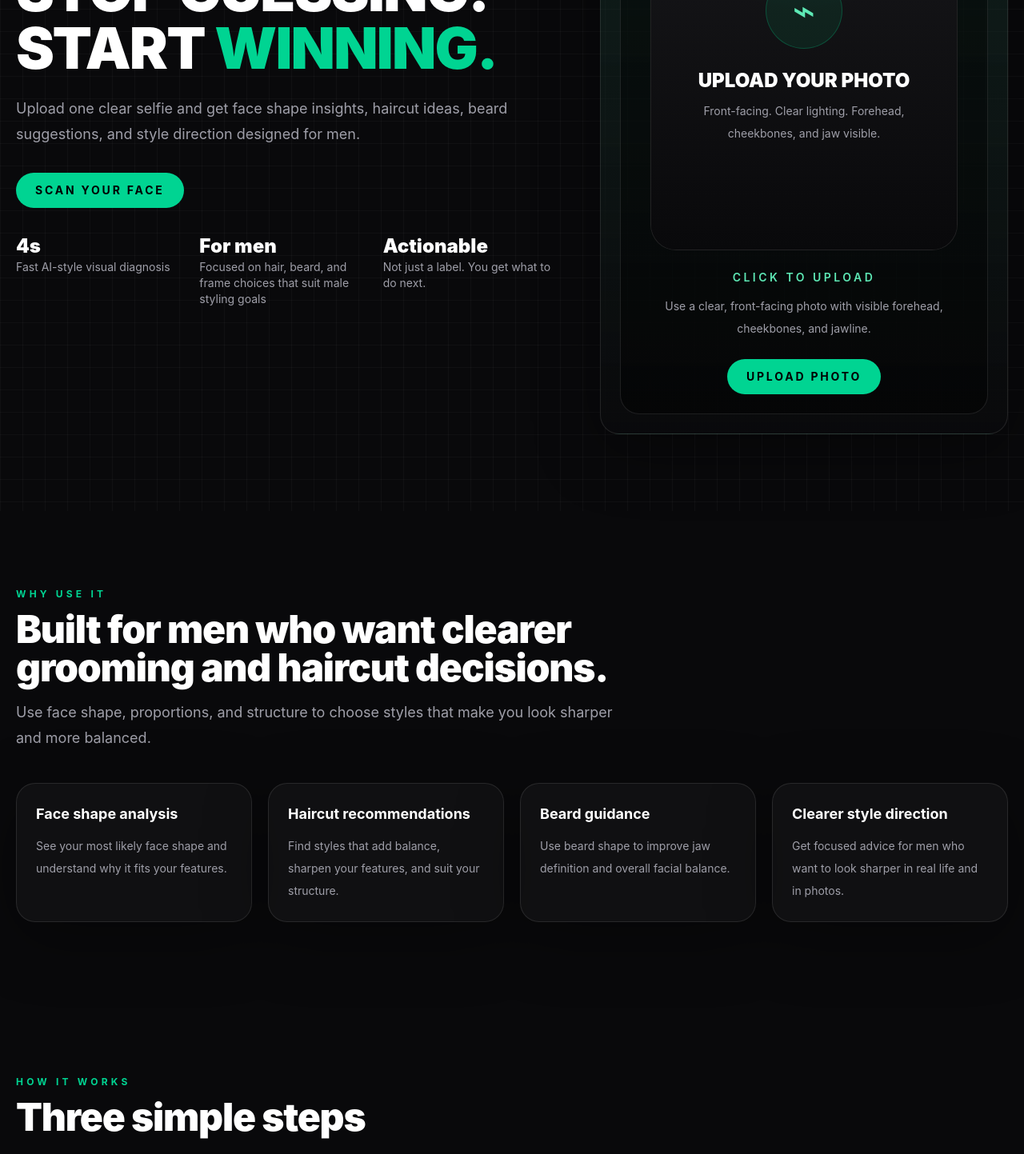
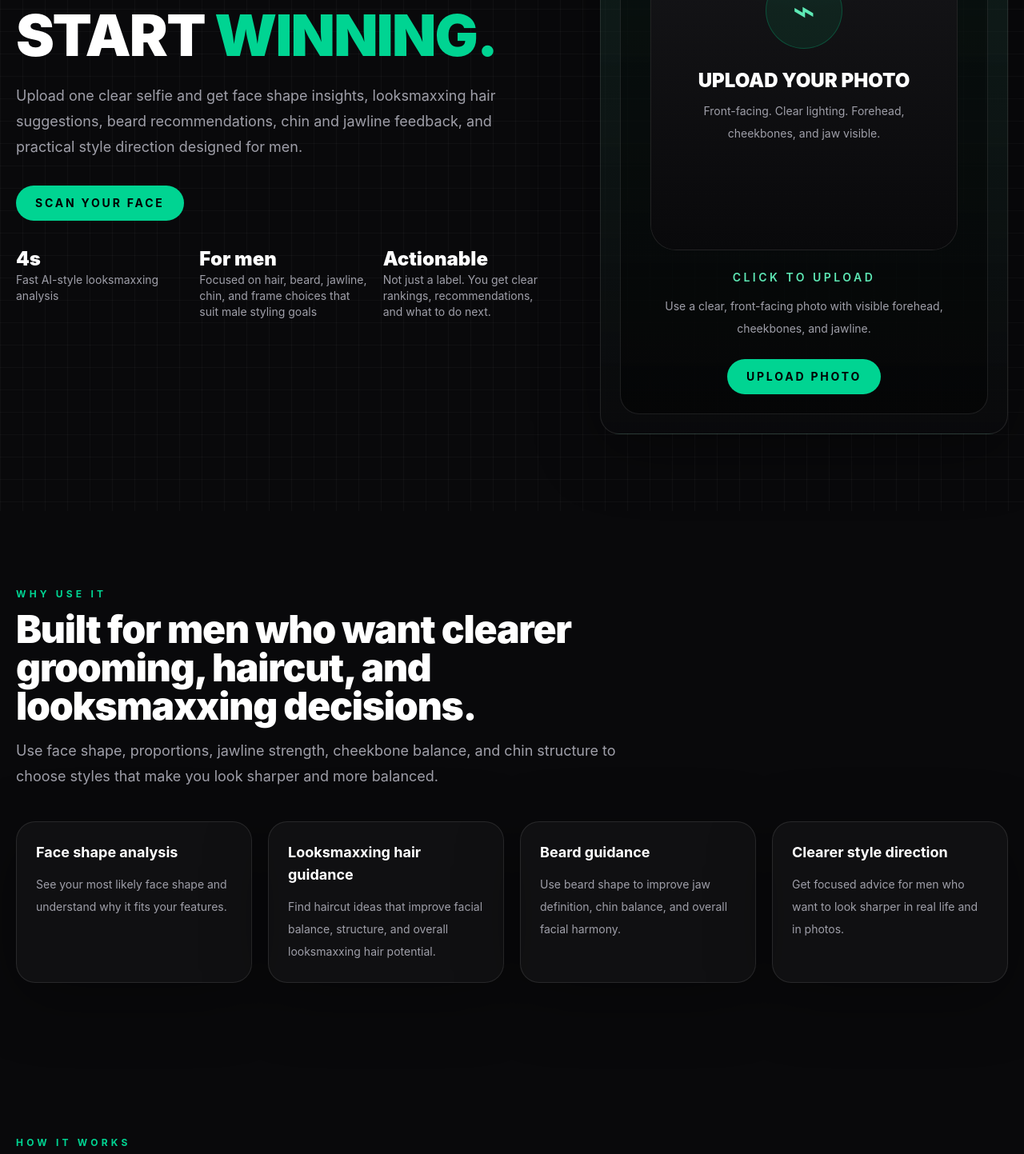
Before and after one commit to AOKA666/looksmaxxing-hair-ai, a Next.js app: page / in a window 1280 px wide. Shown: the part 420-1863 px from the top of the page at 80% size. Built offline with nearby package versions, Linux system fonts and the light colour scheme.

Commit message:
feat: expand looksmaxxing keyword coverage

```diff
--- a/src/app/blog/page.tsx
+++ b/src/app/blog/page.tsx
@@ -5,7 +5,7 @@ import { blogPosts } from "@/lib/site-data"
 
 export const metadata: Metadata = {
   title: "Blog | Looksmaxxing Hair AI",
-  description: "Face shape, haircut, and beard guides for men who want clearer grooming decisions.",
+  description: "Face shape, looksmaxxing hair, beard, chin, and facial feature guides for men who want clearer grooming decisions and stronger rankings.",
 }
 
 export default function BlogPage() {
--- a/src/app/layout.tsx
+++ b/src/app/layout.tsx
@@ -3,9 +3,9 @@ import "./globals.css"
 import { SiteChrome } from "@/components/site-chrome"
 
 export const metadata: Metadata = {
-  title: "Looksmaxxing Hair AI | Face Shape, Haircut & Beard Analysis for Men",
+  title: "Looksmaxxing Hair AI | Face Shape, Haircut, Rating & Beard Analysis for Men",
   description:
-    "Looksmaxxing Hair AI helps men analyze face shape and get stronger haircut, beard, and grooming direction from a premium AI-style experience.",
+    "Looksmaxxing Hair AI helps men analyze face shape, looksmaxxing hair potential, jawline and chin structure, and get a practical looksmaxxing rating with haircut, beard, and grooming direction.",
   metadataBase: new URL("https://looksmaxxing-hair-ai.vercel.app"),
 }
 
--- a/src/app/page.tsx
+++ b/src/app/page.tsx
@@ -6,8 +6,8 @@ import { faceShapeCards, blogPosts } from "@/lib/site-data"
 
 const features = [
   ["Face shape analysis", "See your most likely face shape and understand why it fits your features."],
-  ["Haircut recommendations", "Find styles that add balance, sharpen your features, and suit your structure."],
-  ["Beard guidance", "Use beard shape to improve jaw definition and overall facial balance."],
+  ["Looksmaxxing hair guidance", "Find haircut ideas that improve facial balance, structure, and overall looksmaxxing hair potential."],
+  ["Beard guidance", "Use beard shape to improve jaw definition, chin balance, and overall facial harmony."],
   ["Clearer style direction", "Get focused advice for men who want to look sharper in real life and in photos."],
 ]
 
@@ -29,7 +29,7 @@ export default function HomePage() {
             Start <span className="text-emerald-400">winning.</span>
           </h1>
           <p className="mt-6 max-w-2xl text-lg leading-8 text-zinc-400">
-            Upload one clear selfie and get face shape insights, haircut ideas, beard suggestions, and style direction designed for men.
+            Upload one clear selfie and get face shape insights, looksmaxxing hair suggestions, beard recommendations, chin and jawline feedback, and practical style direction designed for men.
           </p>
           <div className="mt-8 flex flex-wrap gap-4">
             <UploadTriggerButton inputId="home-upload-input">Scan your face</UploadTriggerButton>
@@ -37,15 +37,15 @@ export default function HomePage() {
           <div className="mt-8 grid max-w-2xl grid-cols-1 gap-4 text-sm text-zinc-400 sm:grid-cols-3">
             <div>
               <p className="text-2xl font-black text-white">4s</p>
-              <p>Fast AI-style visual diagnosis</p>
+              <p>Fast AI-style looksmaxxing analysis</p>
             </div>
             <div>
               <p className="text-2xl font-black text-white">For men</p>
-              <p>Focused on hair, beard, and frame choices that suit male styling goals</p>
+              <p>Focused on hair, beard, jawline, chin, and frame choices that suit male styling goals</p>
             </div>
             <div>
               <p className="text-2xl font-black text-white">Actionable</p>
-              <p>Not just a label. You get what to do next.</p>
+              <p>Not just a label. You get clear rankings, recommendations, and what to do next.</p>
             </div>
           </div>
         </div>
@@ -55,8 +55,8 @@ export default function HomePage() {
 
       <Section
         eyebrow="Why use it"
-        title="Built for men who want clearer grooming and haircut decisions."
-        description="Use face shape, proportions, and structure to choose styles that make you look sharper and more balanced."
+        title="Built for men who want clearer grooming, haircut, and looksmaxxing decisions."
+        description="Use face shape, proportions, jawline strength, cheekbone balance, and chin structure to choose styles that make you look sharper and more balanced."
       >
         <div className="grid gap-5 md:grid-cols-2 xl:grid-cols-4">
           {features.map(([title, description]) => (
@@ -71,7 +71,7 @@ export default function HomePage() {
       <Section
         eyebrow="How it works"
         title="Three simple steps"
-        description="Upload a photo, review your analysis, and use the recommendations to improve your look."
+        description="Upload a photo, review your face analysis and looksmaxxing rating signals, and use the recommendations to improve your look."
       >
         <div className="grid gap-5 md:grid-cols-3">
           {steps.map((step, index) => (
@@ -126,11 +126,11 @@ export default function HomePage() {
       <Section
         eyebrow="Explore"
         title="Go deeper into the style advice that fits you best"
-        description="Browse focused pages for face shape analysis, haircut ideas, and beard recommendations."
+        description="Browse focused pages for face shape analysis, looksmaxxing hair ideas, beard recommendations, and practical facial feature guidance."
       >
         <div className="grid gap-5 md:grid-cols-3">
           {[
-            ["/result", "Your Result", "See how your face shape result turns into haircut, beard, and style advice."],
+            ["/result", "Your Result", "See how your face shape result turns into haircut, beard, style advice, and a practical looksmaxxing rating view."],
             ["/mens-hairstyles-by-face-shape", "Men's Hairstyles by Face Shape", "Compare haircut ideas for square, oval, round, and oblong face shapes."],
             ["/beard-styles-by-face-shape", "Beard Styles by Face Shape", "Find beard styles that improve balance and sharpen your features."],
           ].map(([href, title, description]) => (
--- a/src/lib/site-data.ts
+++ b/src/lib/site-data.ts
@@ -11,7 +11,7 @@ export const blogPosts: BlogPost[] = [
   {
     slug: "best-haircuts-for-square-face-men",
     title: "Best Haircuts for Square Face Men",
-    description: "Haircuts that sharpen a strong jawline without making a square face look too boxy.",
+    description: "Haircuts that sharpen a strong jawline without making a square face look too boxy, especially for looksmaxxing hair goals.",
     category: "Haircuts",
     date: "2026-04-13",
     content: [
@@ -23,7 +23,7 @@ export const blogPosts: BlogPost[] = [
   {
     slug: "oval-vs-oblong-face-male",
     title: "Oval vs Oblong Face Male",
-    description: "The difference that changes haircut advice fast if your face already leans long.",
+    description: "The difference that changes haircut advice, jawline balance, and face rankings fast if your face already leans long.",
     category: "Face Shape",
     date: "2026-04-13",
     content: [
@@ -35,7 +35,7 @@ export const blogPosts: BlogPost[] = [
   {
     slug: "best-beard-styles-for-your-face-shape",
     title: "Best Beard Styles for Your Face Shape",
-    description: "Use beard width, length, and outline to improve lower-face balance instead of guessing.",
+    description: "Use beard width, length, and outline to improve lower-face balance, chin appearance, and overall looksmaxxing features.",
     category: "Beards",
     date: "2026-04-13",
     content: [
```
